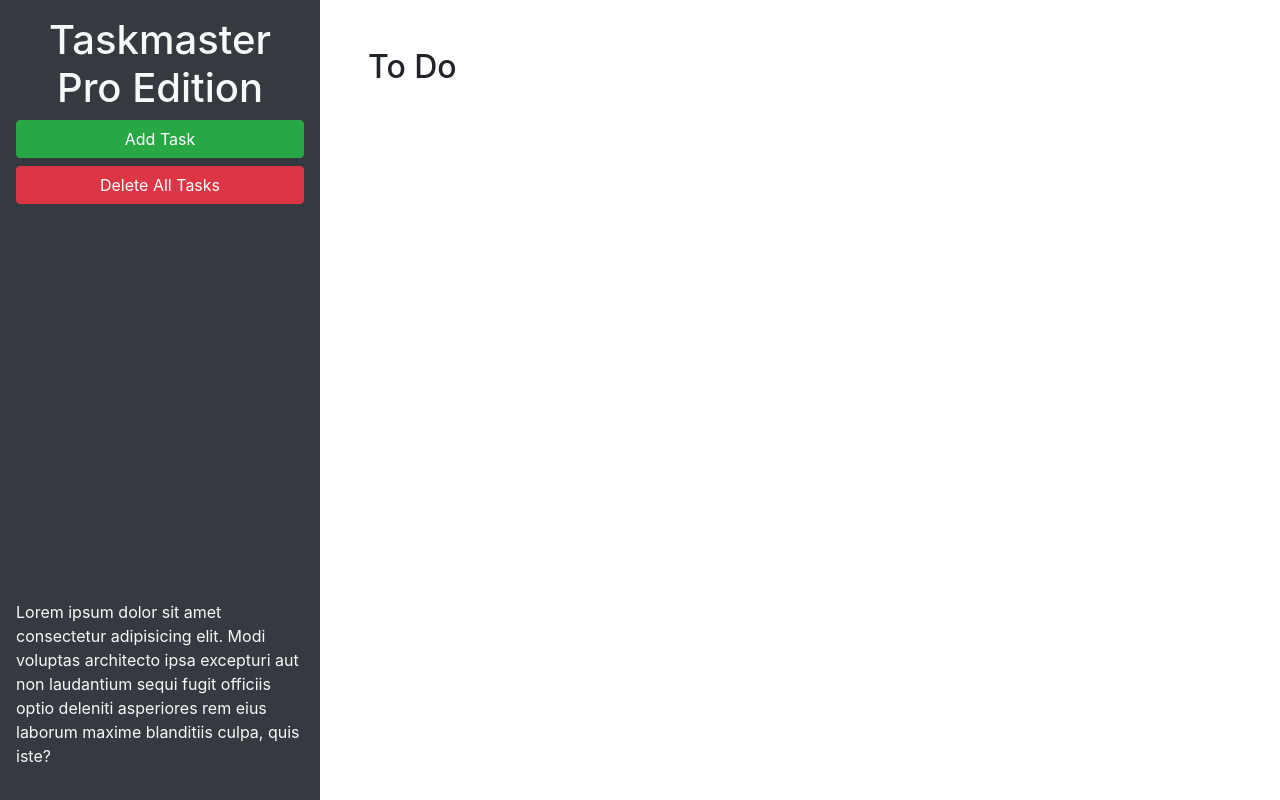
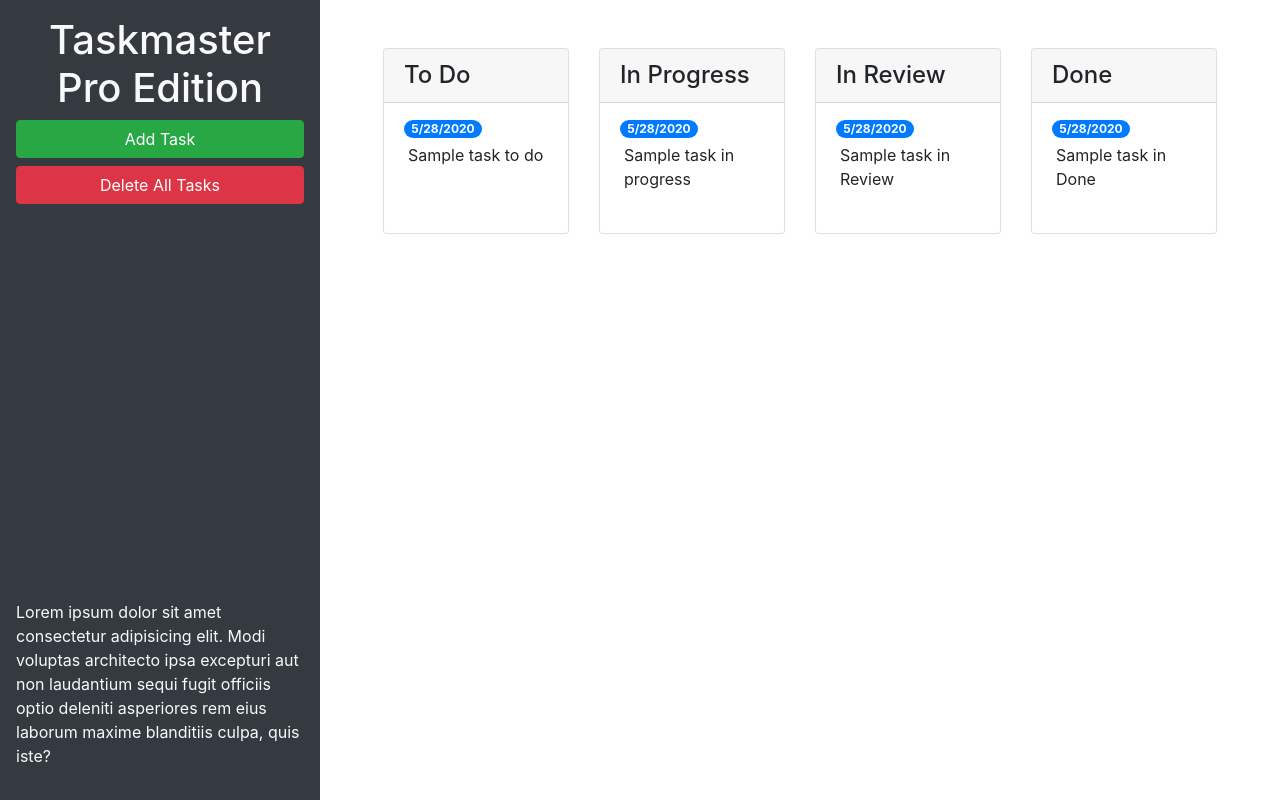
Before and after one commit to Tydomx/taskmaster-pro, a plain HTML site: page taskmaster-starter/index.html in a window 1280 px wide. Drawn offline with nearby package versions, Linux system fonts and the light colour scheme.

Commit message:
adding bootstrap components

```diff
--- a/taskmaster-starter/index.html
+++ b/taskmaster-starter/index.html
@@ -24,9 +24,67 @@
       </p>
     </header>
     <main class="col-12 col-lg-9">
-      <div class="m-5">
-        <h2>To Do</h2>
-        <ul id="list-toDo" class="list-group"> </ul>
+      <div class="m-5 row justify-content-around">
+        <!-- todo start -->
+        <div class="col-12 col-md-6 col-xl-3 mb-3">
+          <div class="card">
+            <h4 class="card-header">
+              To Do
+            </h4>
+            <ul id="list-toDo" class="list-group list-group-flush">
+              <li class="list-group-item">
+                <span class="badge badge-primary badge-pill">5/28/2020</span>
+                <p class="m-1">Sample task to do</p>
+              </li>
+            </ul>
+          </div>
+        </div>
+        <!-- todo end -->
+        <!-- in progress start -->
+        <div class="col-12 col-md-6 col-xl-3 mb-3">
+          <div class="card">
+            <h4 class="card-header">
+              In Progress
+            </h4>
+            <ul id="list-inProgress" class="list-group list-group-flush">
+              <li class="list-group-item">
+                <span class="badge badge-primary badge-pill">5/28/2020</span>
+                <p class="m-1">Sample task in progress</p>
+              </li>
+            </ul>
+          </div>
+        </div>
+        <!-- in progress end -->
+        <!-- in review start -->
+        <div class="col-12 col-md-6 col-xl-3 mb-3">
+          <div class="card">
+            <h4 class="card-header">
+              In Review
+            </h4>
+            <ul id="list-inReview" class="list-group list-group-flush">
+              <li class="list-group-item">
+                <span class="badge badge-primary badge-pill">5/28/2020</span>
+                <p class="m-1">Sample task in Review</p>
+              </li>
+            </ul>
+          </div>
+        </div>
+        <!-- in review end -->
+        <!-- done start -->
+        <div class="col-12 col-md-6 col-xl-3 mb-3">
+          <div class="card">
+            <h4 class="card-header">
+              Done
+            </h4>
+            <ul id="list-done" class="list-group list-group-flush">
+              <li class="list-group-item">
+                <span class="badge badge-primary badge-pill">5/28/2020</span>
+                <p class="m-1">Sample task in Done</p>
+              </li>
+            </ul>
+          </div>
+        </div>
+        <!-- done end -->
       </div>
     </main>
   </div>
@@ -46,11 +104,11 @@
           <form>
             <div class="form-group">
               <label for="modalTaskDescription">Task description</label>
-              <textarea id="modalTaskDescription" rows="3"></textarea>
+              <textarea id="modalTaskDescription" rows="3" class="form-control"></textarea>
             </div>
             <div class="form-group">
               <label for="modalDueDate">Due date</label>
-              <input type="text" id="modalDueDate" placeholder="mm/dd/yyyy" autocomplete="off" />
+              <input type="text" class="form-control" id="modalDueDate" placeholder="mm/dd/yyyy" autocomplete="off" />
             </div>
           </form>
         </div>
```
